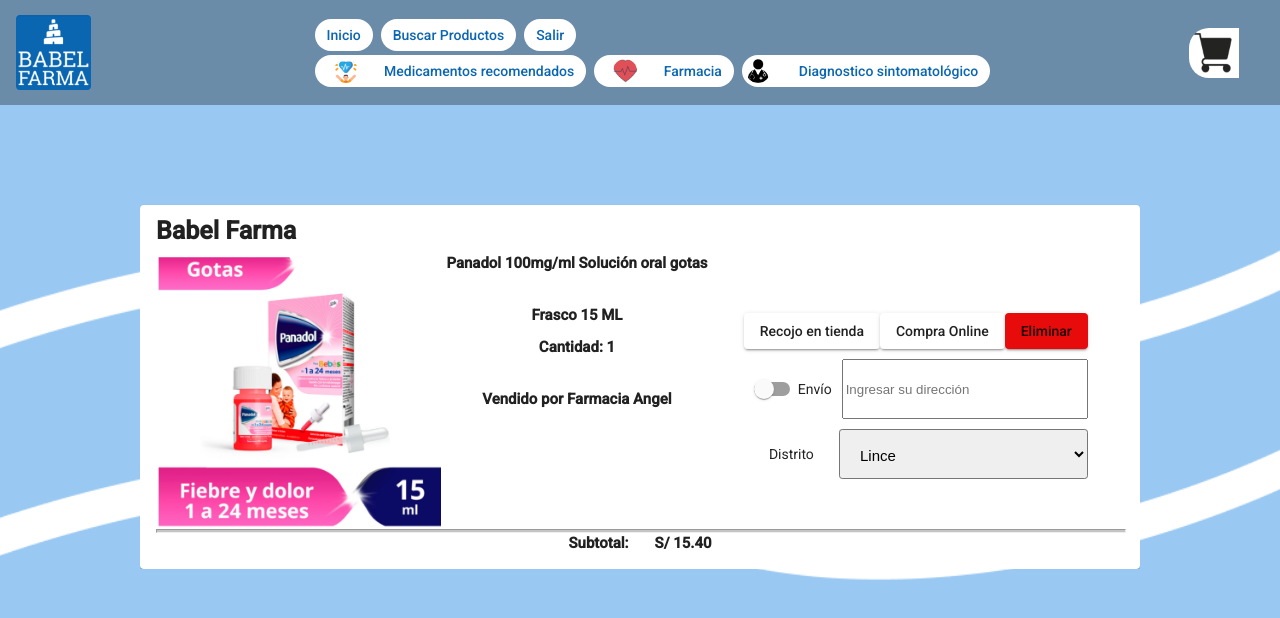
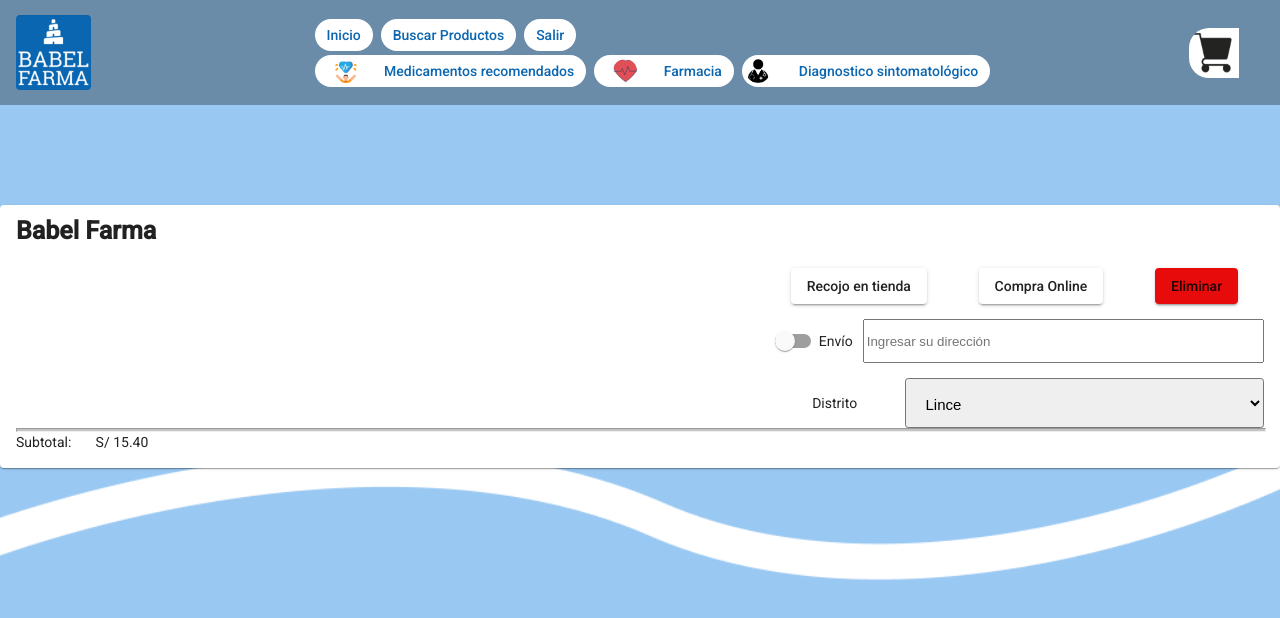
Before and after one commit to Babelfarma3/Fronted, an Angular app: page /CarritoCompras in a window 1280 px wide. Shown: the top 618 px of the page. Built offline with nearby package versions, Linux system fonts and the light colour scheme.

Commit message:
Avance del carrito de compras

```diff
--- a/src/app/components/frame13/frame13.component.ts
+++ b/src/app/components/frame13/frame13.component.ts
@@ -1,10 +1,11 @@
+import { CarritoDeComprasService } from './../../services/carrito-de-compras.service';
 import { MatTabGroup } from '@angular/material/tabs';
 import { CategoriaService } from './../../services/categoria.service';
 import { Categoria } from './../../models/categoria';
 import { FormGroup, FormBuilder } from '@angular/forms';
 import { ProductService } from './../../services/product.service';
 import { Product } from './../../models/product';
-import { Component, OnInit, ViewChild } from '@angular/core';
+import { Component, Input, OnInit, ViewChild } from '@angular/core';
 
 @Component({
   selector: 'app-frame13',
@@ -18,7 +19,6 @@
   products!:Product[];
   nombreCategoria!:string;
   productosCarrito:Product[]=[];
-  productoParaCarrito:Product = new Product();
 
 
   @ViewChild('tab') tabGroup!: MatTabGroup;
@@ -26,7 +26,8 @@
   constructor(
     private productService: ProductService,
     private categoriaService: CategoriaService,
-    private fb: FormBuilder
+    private fb: FormBuilder,
+    private carritoService: CarritoDeComprasService,
   ) { }
 
   ngOnInit(): void {
@@ -79,7 +80,9 @@
       this.productosCarrito.push(data);
     })
 
-    console.log(this.productosCarrito)
+
+
+    this.carritoService.setproductosCarrito(this.productosCarrito);
 
   }
 
--- a/src/app/components/frame15/frame15.component.css
+++ b/src/app/components/frame15/frame15.component.css
@@ -11,61 +11,54 @@
     font-size: 25px;
 }
 
-img{
-    width: 30%;
-    height: auto;
-}
-.contenedor{
-    width: 100%;
-    max-width: 1000px;
-    margin: 0 auto;
-    overflow: hidden;
-    text-align: center;
+.producto{
+    margin-bottom: 30px;
+    background-color: aqua;
+    font-size: 15px;
+    font-weight: bolder;
 }
 
-.carta{
-    display: flex;
+
+mat-card{
+    margin-top: 100px;
 }
 
+.mat_card_container{
+    background-color: white;
+    width: 100%;
+    height: auto;
+   display: flex;
+   flex-wrap: wrap;
+}
+
+
 .right{
-    display: flex;
-    flex-wrap: wrap;
+   width: 60%;
+}
+
+.left{
+    width: 40%;
+
+}
+
+.distrito{
+    text-align: center;
 }
 
 
 
-mat-card{
-    background-color: white;
-    width: 100%;
-    height: auto;
-    margin-top: 100px;
 
-}
-
-.producto{
-    font-size: 15px;
-    font-weight: bolder;
-}
 
 .example-h2 {
     margin: 10px;
   }
 
-  .example-section {
-    display: flex;
-    align-content: center;
-    align-items: center;
-    height: 60px;
-  }
 
   .example-margin {
     margin: 10px;
   }
 
-.normal{
-    font-size: 15px;
-    font-weight: bolder;
-}
+
 .box{
     border-radius: .2rem;
     padding: 1rem;
--- a/src/app/components/frame15/frame15.component.html
+++ b/src/app/components/frame15/frame15.component.html
@@ -4,17 +4,24 @@
         <div class="carta">
             <mat-card>
                 <p class="title">Babel Farma</p>
+                <div class="mat_card_container">
                 <div class="right">
-                   <img src="/assets/img/panadolrosa.png">
+
                     <div class="contenido">
-                        <p class="producto">Panadol 100mg/ml Solución oral gotas</p>
+                        <div class="producto" *ngFor="let element of productosCarrito">
+                            <p class="producto">{{element.nombre}}</p>
                         <br>
-                        <p class="normal">Frasco 15 ML</p>
+                        <p class="normal">{{element.descripcion}}</p>
                         <p class="normal">Cantidad: 1</p>
                         <br>
                         <p class="normal">Vendido por Farmacia Angel</p>
-                    </div>
-                    <div style="display:inline-block; margin: auto; ">
+                        </div>
+
+                    </div >
+                </div>
+
+                <div class="left">
+                    <div  class="opciones">
                         <div style="display:flex; margin-top: 3%;">
                             <button mat-raised-button class="boton" routerLink="/RutaFarmacia">Recojo en tienda</button>
                             <button mat-raised-button class="boton" id="verificar2">Compra Online</button>
@@ -29,18 +36,17 @@
                             [disabled]="disabled">
                         </div>
                         <div style="display:flex; margin-top: 3%;">
-                            <label class="distrito" >Distrito</label>
+                            <label class="distrito">Distrito</label>
                             <select
                             [disabled]="disabled"  name="distrito" class="box" id="distrito" placeholder="Ingresa tu distrito">
                                 <option>Lince</option>
                                 <option>El Agustino</option>
                             </select>
                         </div>
-
-
-
                     </div>
                 </div>
+
+            </div>
                 <hr>
                 <p class="normal">Subtotal: &nbsp; &nbsp; &nbsp; S/ 15.40</p>
             </mat-card>
--- a/src/app/components/frame15/frame15.component.ts
+++ b/src/app/components/frame15/frame15.component.ts
@@ -1,3 +1,5 @@
+import { Product } from './../../models/product';
+import { CarritoDeComprasService } from './../../services/carrito-de-compras.service';
 import { Component, OnInit, Query, NgModule } from '@angular/core';
 import {ThemePalette} from '@angular/material/core';
 
@@ -8,11 +10,14 @@
 })
 export class Frame15Component implements OnInit {
   constructor(
-
+    private carritoService: CarritoDeComprasService,
   ) { }
 
+  productosCarrito:Product[]=[];
+
   ngOnInit(): void {
-
+   this.productosCarrito=this.carritoService.getproductosCarrito();
+   console.log(this.productosCarrito)
   }
   checked = false;
   disabled = false;
--- /dev/null
+++ b/src/app/services/carrito-de-compras.service.ts
@@ -0,0 +1,21 @@
+import { Product } from './../models/product';
+import { EventEmitter, Injectable, Output } from '@angular/core';
+
+@Injectable({
+  providedIn: 'root'
+})
+export class CarritoDeComprasService {
+
+  productosCarrito: Product[]= [];
+
+  constructor() { }
+
+  setproductosCarrito(productosCarrito: Product[]){
+    this.productosCarrito=productosCarrito;
+  }
+
+  getproductosCarrito():Product[]{
+    return this.productosCarrito;
+  }
+
+}
```
Also changed, not shown: 1 other file (tests, documents, lock files or other folders).
